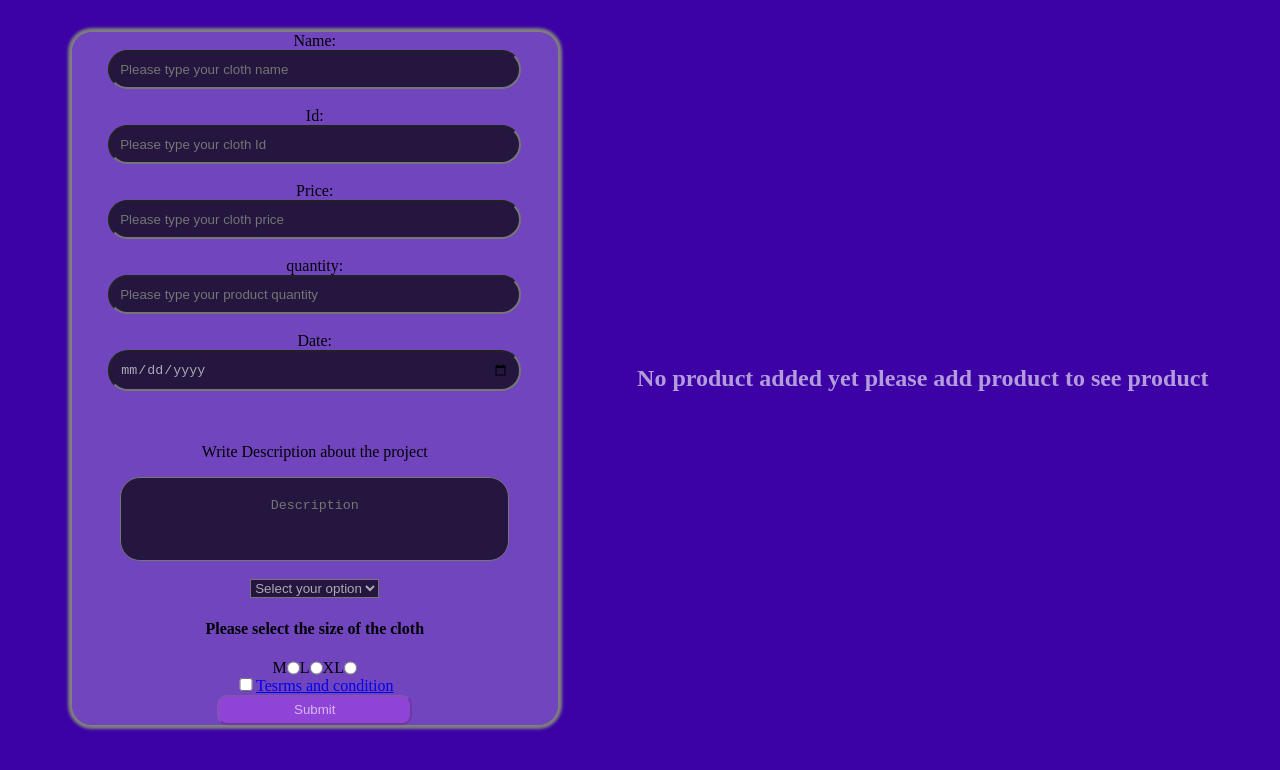
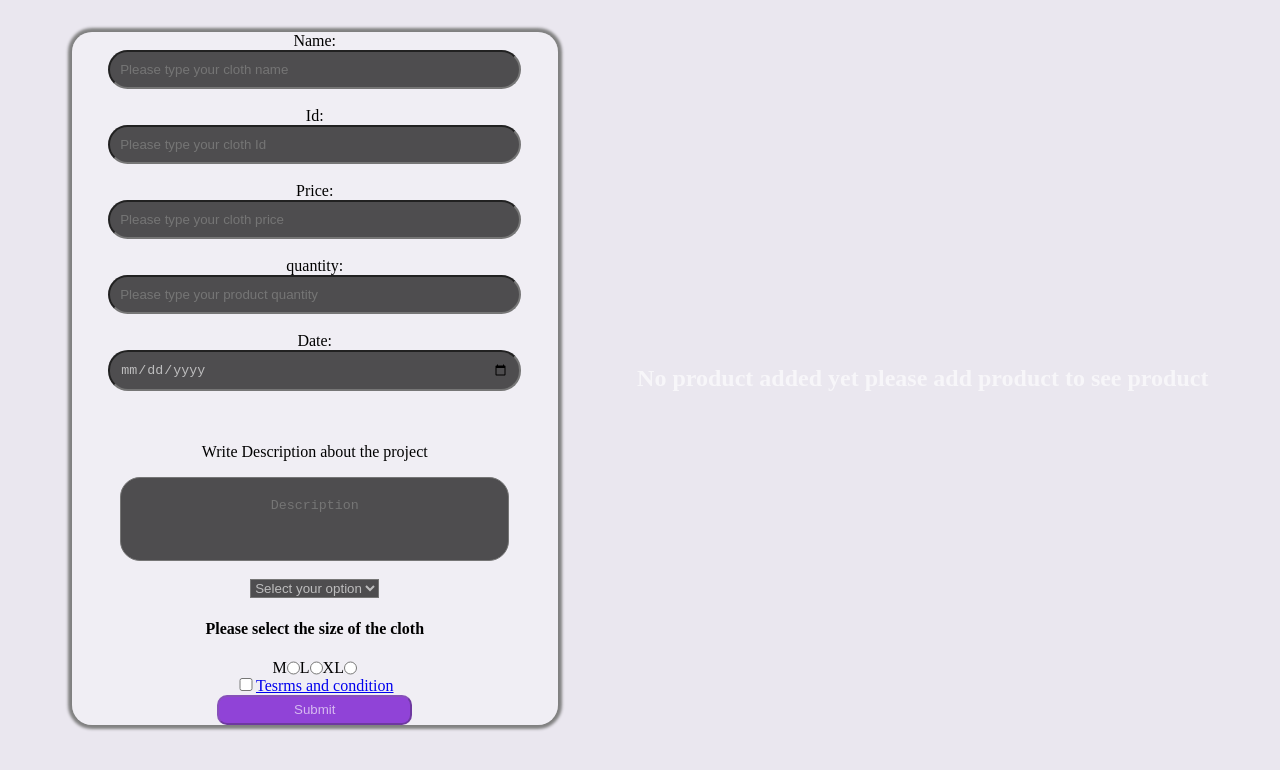
Before and after one commit to tanvirHossain10100/Cloths-list-Application-with-CRUD, a React (Vite) app: page / in a window 1280 px wide. Shown: the top 770 px of the page. Built offline with nearby package versions, Linux system fonts and the light colour scheme.

Commit message:
adjust some color

```diff
--- a/src/App.css
+++ b/src/App.css
@@ -3,7 +3,7 @@ body {
   margin: 0 auto;
   padding: 2rem;
   text-align: center;
-  background-color: #3c02a6;
+  background-color: #eae7ef;
 }
 .formRoot {
   display: flex;
```
